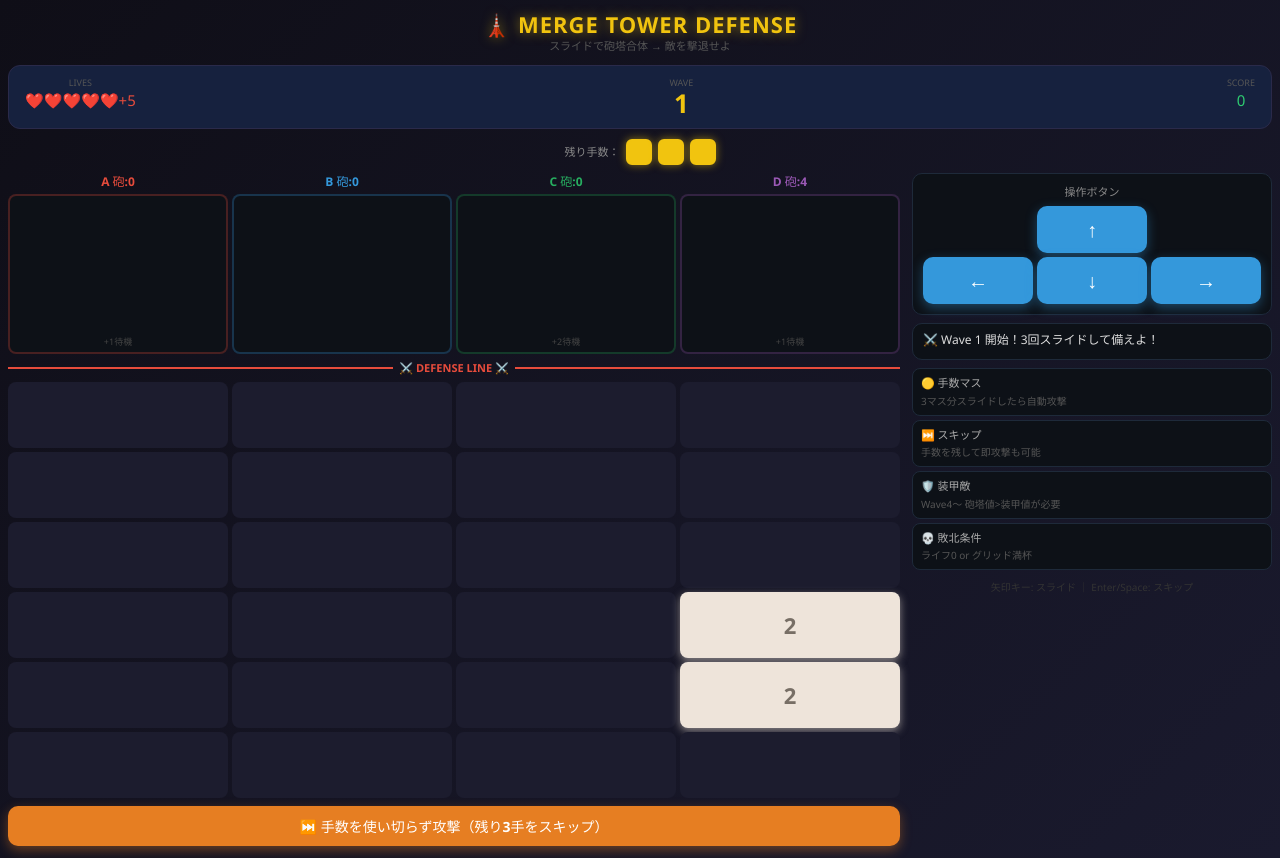
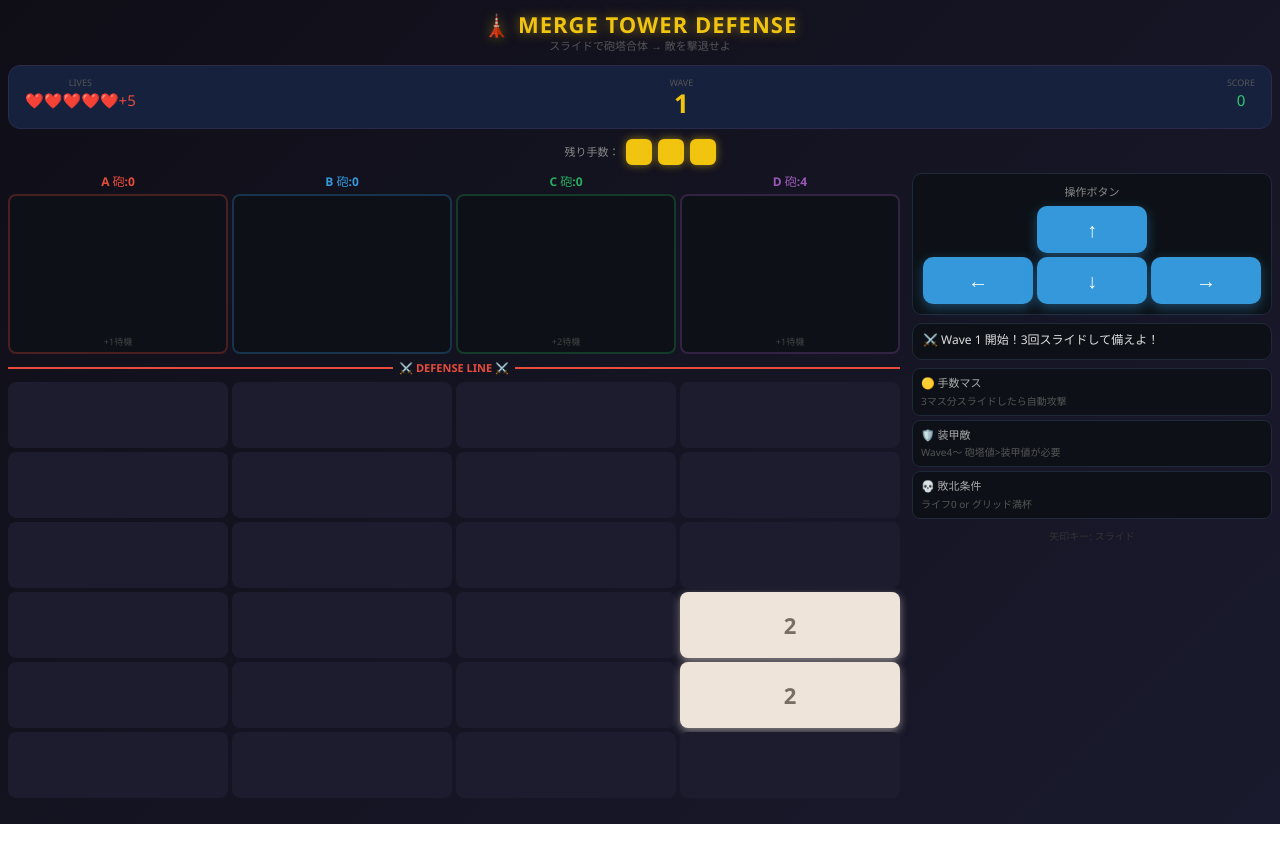
Before and after one commit to Maviator7/td_2048, a React (Vite) app: page / in a window 1280 px wide. After the commit the page ends 824 px from the top, so only its background shows below. Built offline with nearby package versions, Linux system fonts and the light colour scheme.

Commit message:
🔥delete: 手数を残してスキップボタン、処理の削除

```diff
--- a/src/App.jsx
+++ b/src/App.jsx
@@ -145,15 +145,6 @@ export default function MergeTowerDefense() {
     }
   }, [grid, phase, movesLeft, enemies, lives, wave, pushLog, resolveTurn]);
 
-  // ── Skip (use remaining moves) ────────────────────────────────────
-  const skipTurn = useCallback(()=>{
-    if(phase !== "player") return;
-    pushLog("⏭️ スキップ → 攻撃！");
-    setMovesLeft(0);
-    setPhase("resolving");
-    setTimeout(()=>resolveTurn(grid, enemies, lives, wave), 200);
-  }, [phase, grid, enemies, lives, wave, pushLog, resolveTurn]);
-
   const nextWave = useCallback(()=>{
     const nw=wave+1; setWave(nw); setEnemies(spawnWave(nw-1));
     setMovesLeft(MOVES_PER_TURN); setPhase("player");
@@ -172,11 +163,10 @@ export default function MergeTowerDefense() {
     const h=e=>{
       const m={ArrowLeft:"left",ArrowRight:"right",ArrowUp:"up",ArrowDown:"down"};
       if(m[e.key]){e.preventDefault();handleSlide(m[e.key]);}
-      if((e.key==="Enter"||e.key===" ")&&phase==="player"){e.preventDefault();skipTurn();}
     };
     window.addEventListener("keydown",h);
     return()=>window.removeEventListener("keydown",h);
-  },[handleSlide,skipTurn,phase]);
+  },[handleSlide]);
 
   useEffect(() => {
     const onResize = () => setViewportWidth(window.innerWidth);
@@ -288,11 +278,6 @@ export default function MergeTowerDefense() {
 
             {/* Action buttons */}
             <div style={{marginBottom:isDesktop?0:8}}>
-              {isPlayer&&(
-                <button onClick={skipTurn} style={{...btnS("#e67e22",false),width:"100%",fontSize:14,padding:"10px 0"}}>
-                  ⏭️ 手数を使い切らず攻撃（残り{movesLeft}手をスキップ）
-                </button>
-              )}
               {phase==="resolving"&&(
                 <div style={{textAlign:"center",padding:"12px 0",color:"#e74c3c",fontSize:15,fontWeight:"bold"}}>⚔️ 攻撃解決中...</div>
               )}
@@ -331,14 +316,14 @@ export default function MergeTowerDefense() {
 
             {/* Guide */}
             <div style={{display:"grid",gridTemplateColumns:isDesktop?"1fr":"1fr 1fr",gap:4}}>
-              {[["🟡 手数マス","3マス分スライドしたら自動攻撃"],["⏭️ スキップ","手数を残して即攻撃も可能"],["🛡️ 装甲敵","Wave4〜 砲塔値>装甲値が必要"],["💀 敗北条件","ライフ0 or グリッド満杯"]].map(([t,d])=>(
+              {[["🟡 手数マス","3マス分スライドしたら自動攻撃"],["🛡️ 装甲敵","Wave4〜 砲塔値>装甲値が必要"],["💀 敗北条件","ライフ0 or グリッド満杯"]].map(([t,d])=>(
                 <div key={t} style={{background:"#0d1117",border:"1px solid #1e2a3a",borderRadius:8,padding:"6px 8px"}}>
                   <div style={{fontSize:11,color:"#aaa",fontWeight:"bold"}}>{t}</div>
                   <div style={{fontSize:10,color:"#555",marginTop:2}}>{d}</div>
                 </div>
               ))}
             </div>
-            <div style={{textAlign:"center",color:"#333",fontSize:10,marginTop:2}}>矢印キー: スライド ｜ Enter/Space: スキップ</div>
+            <div style={{textAlign:"center",color:"#333",fontSize:10,marginTop:2}}>矢印キー: スライド</div>
           </div>
         </div>
       </div>
```
